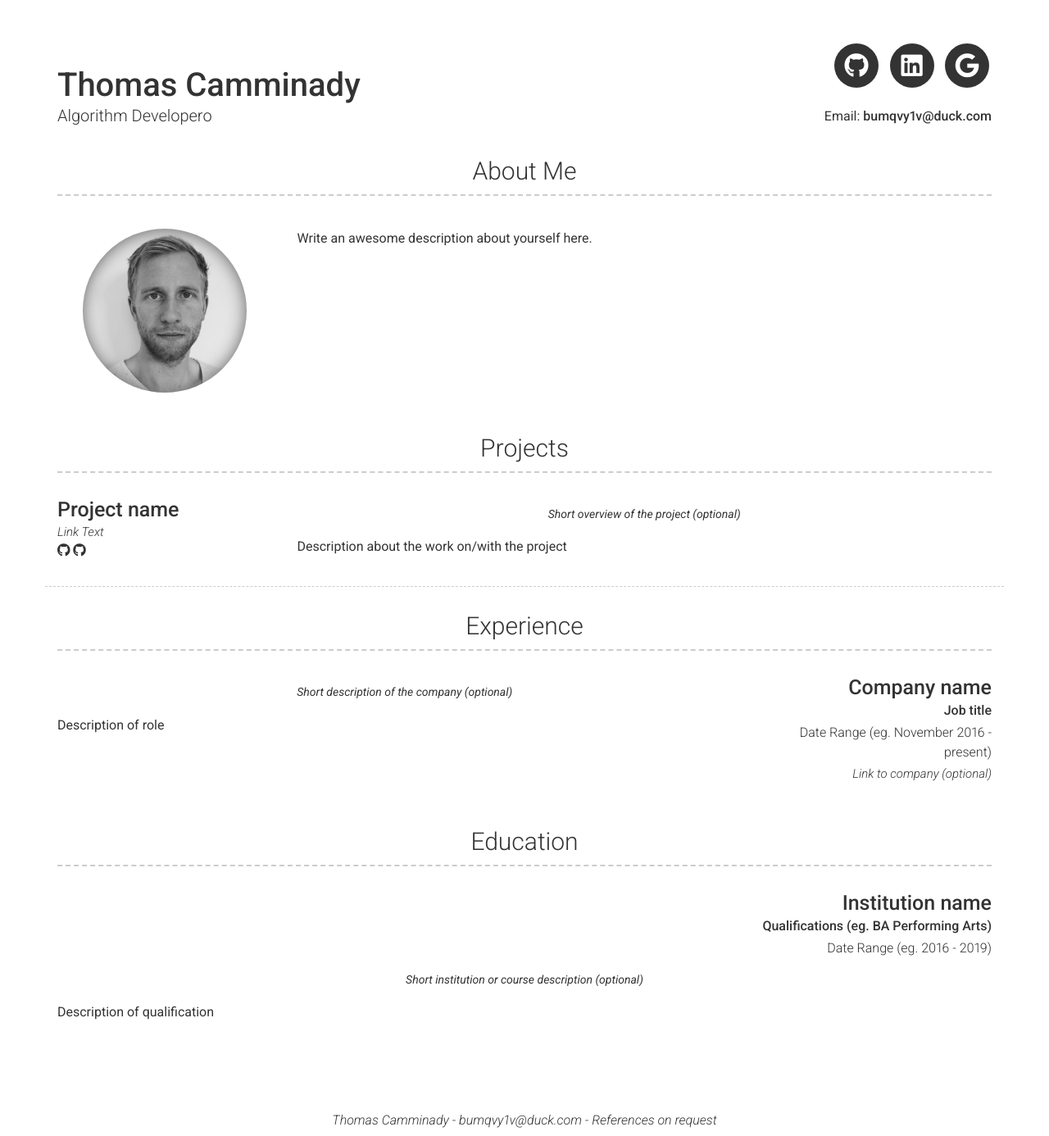
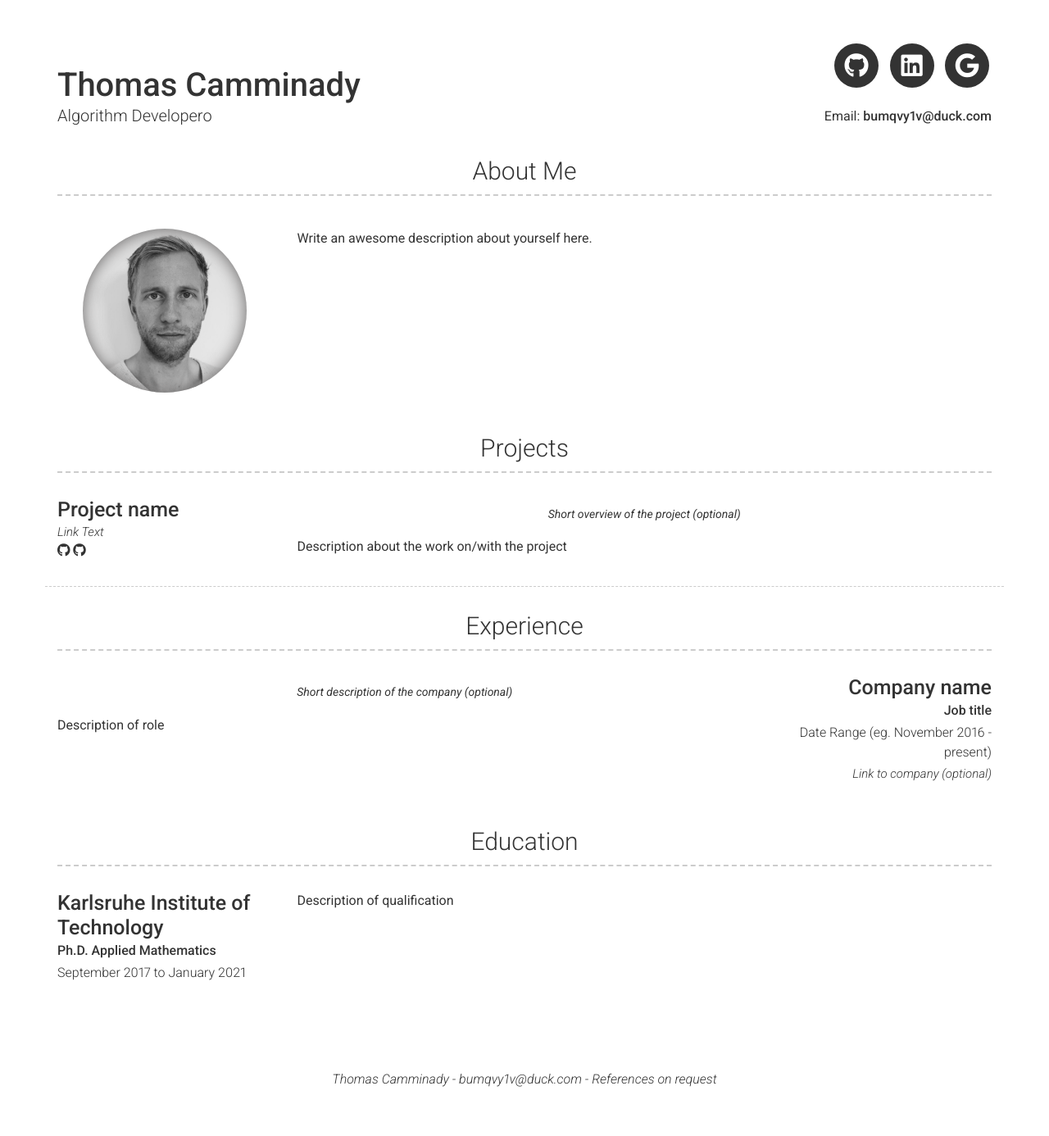
Before and after one commit to thomascamminady/thomascamminady.website, a Jekyll site: the page built from index.md, in a window 1280 px wide. Shown: the whole page at 82% size. Built offline with Jekyll 4.4.1, drawn with Linux system fonts in a browser that asks for light colours; nearby versions of some CDN libraries; after the commit the page ends 1336 px from its top, so only the background shows below that.

Commit message:
Fill content.

```diff
--- a/_config.yml
+++ b/_config.yml
@@ -90,12 +90,12 @@ content:
   - title: Education
     layout: list
     content:
-      - layout: top-right
-        title: Institution name
-        sub_title: Qualifications (eg. BA Performing Arts)
-        caption: Date Range (eg. 2016 - 2019)
-        quote: >
-          Short institution or course description (optional)
+      - layout: top-left
+        title: Karlsruhe Institute of Technology
+        sub_title: Ph.D. Applied Mathematics
+        caption: September 2017 to January 2021
+        # quote: >
+          # Short institution or course description (optional)
         description: | # this will include new lines to allow paragraphs
           Description of qualification
   # - title: A Little More About Me
```
